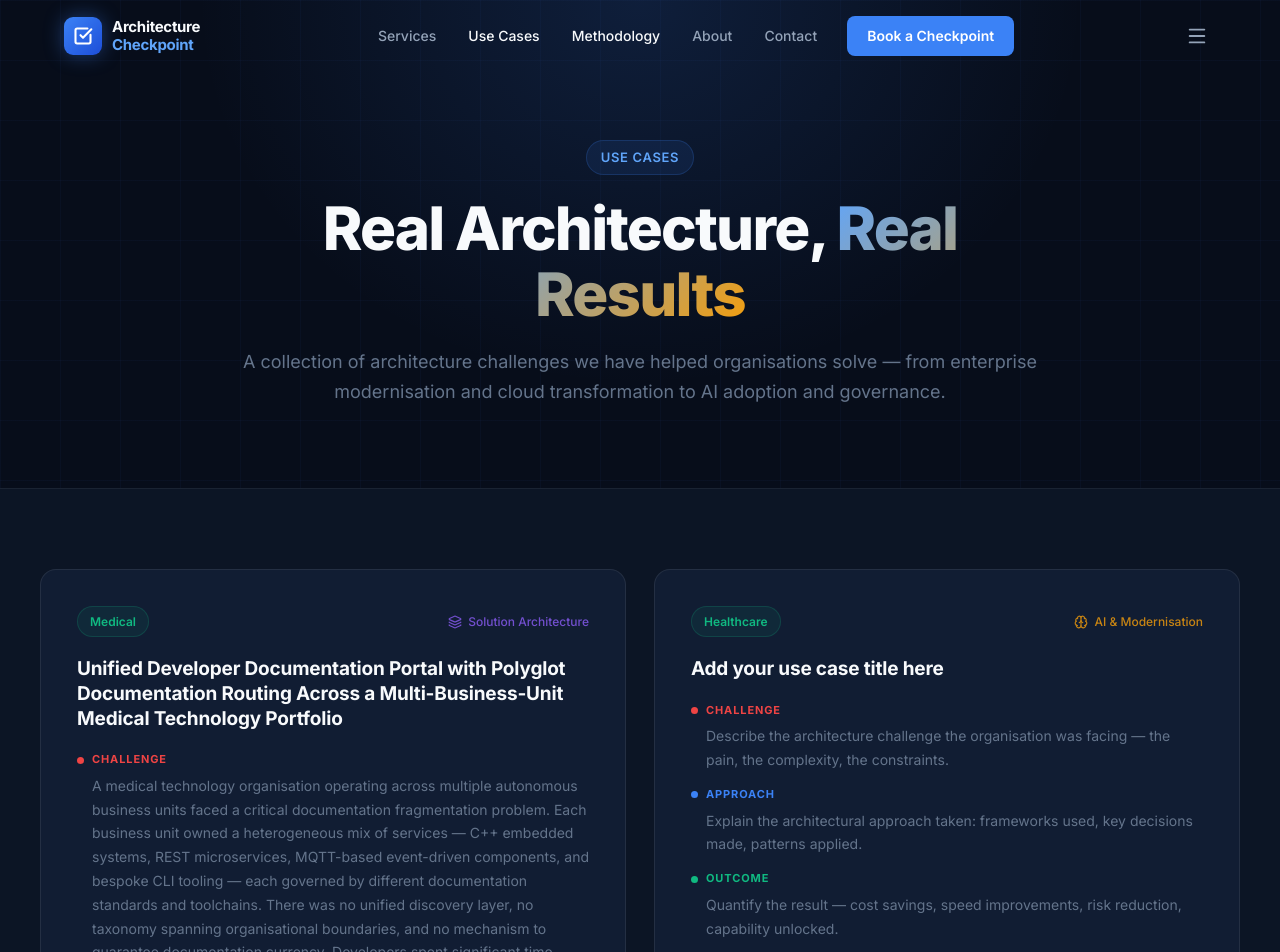
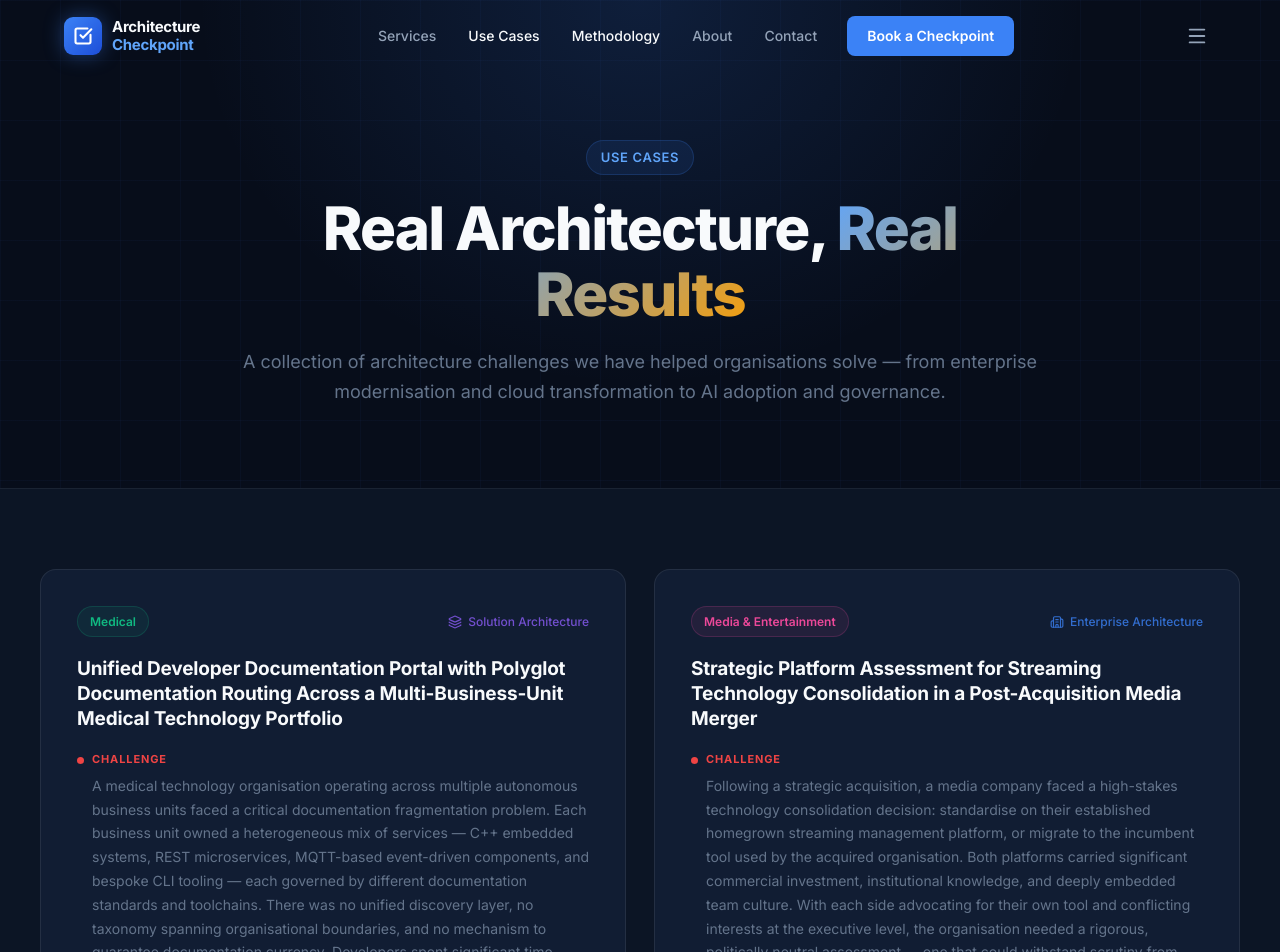
Before and after one commit to suryaprabhakaran/architecture-checkpoint, a Next.js app: page /use-cases in a window 1280 px wide. Shown: the top 952 px of the page. Built offline with nearby package versions, Linux system fonts and the light colour scheme.

Commit message:
Add media M&A streaming assessment use case (uc-2)

```diff
--- a/data/use-cases.ts
+++ b/data/use-cases.ts
@@ -43,6 +43,7 @@ export const INDUSTRY_COLORS: Record<string, string> = {
   "Manufacturing":      "#F97316",
   "Technology":         "#06B6D4",
   "Medical":            "#10B981",
+  "Media & Entertainment": "#EC4899",
   "Energy & Utilities": "#84CC16",
 };
 
@@ -72,16 +73,16 @@ export const USE_CASES: UseCase[] = [
   },
   {
     id: "uc-2",
-    industry: "Healthcare",
-    serviceType: "AI & Modernisation",
-    title: "Add your use case title here",
+    industry: "Media & Entertainment",
+    serviceType: "Enterprise Architecture",
+    title: "Strategic Platform Assessment for Streaming Technology Consolidation in a Post-Acquisition Media Merger",
     challenge:
-      "Describe the architecture challenge the organisation was facing — the pain, the complexity, the constraints.",
+      "Following a strategic acquisition, a media company faced a high-stakes technology consolidation decision: standardise on their established homegrown streaming management platform, or migrate to the incumbent tool used by the acquired organisation. Both platforms carried significant commercial investment, institutional knowledge, and deeply embedded team culture. With each side advocating for their own tool and conflicting interests at the executive level, the organisation needed a rigorous, politically neutral assessment — one that could withstand scrutiny from both parties and provide a defensible basis for a board-level decision.",
     approach:
-      "Explain the architectural approach taken: frameworks used, key decisions made, patterns applied.",
+      "Designed and executed a structured strategic assessment using a strict Chinese wall methodology — each platform was evaluated in complete isolation, with no proprietary operational details shared between the two organisations during the process. A multi-dimensional assessment framework was applied consistently across both tools, covering: technical architecture and streaming scalability, development experience and toolchain maturity, security posture and compliance readiness, strategic market positioning and long-term vendor trajectory, agile delivery capability, and organisational and team culture fit. Each dimension was scored against a common rubric, with evidence gathered independently from each side before being consolidated into a unified comparative report.",
     outcome:
-      "Quantify the result — cost savings, speed improvements, risk reduction, capability unlocked.",
-    tags: ["Data Platform", "MLOps", "AI Governance"],
+      "Delivered a board-ready strategic assessment report providing clear, evidence-based recommendations for post-acquisition platform consolidation. The structured framework gave leadership a defensible, conflict-free basis for the technology decision — grounded in objective analysis rather than organisational politics. The assessment surfaced the homegrown platform's measurable strengths in streaming-specific optimisation, institutional depth, and strategic flexibility, while transparently quantifying the trade-offs of each path. Both parties accepted the findings as credible, enabling the consolidation programme to move forward with organisational alignment.",
+    tags: ["M&A", "Strategic Assessment", "Platform Evaluation", "Streaming Technology", "Chinese Wall", "Technology Consolidation"],
   },
   {
     id: "uc-3",
```
